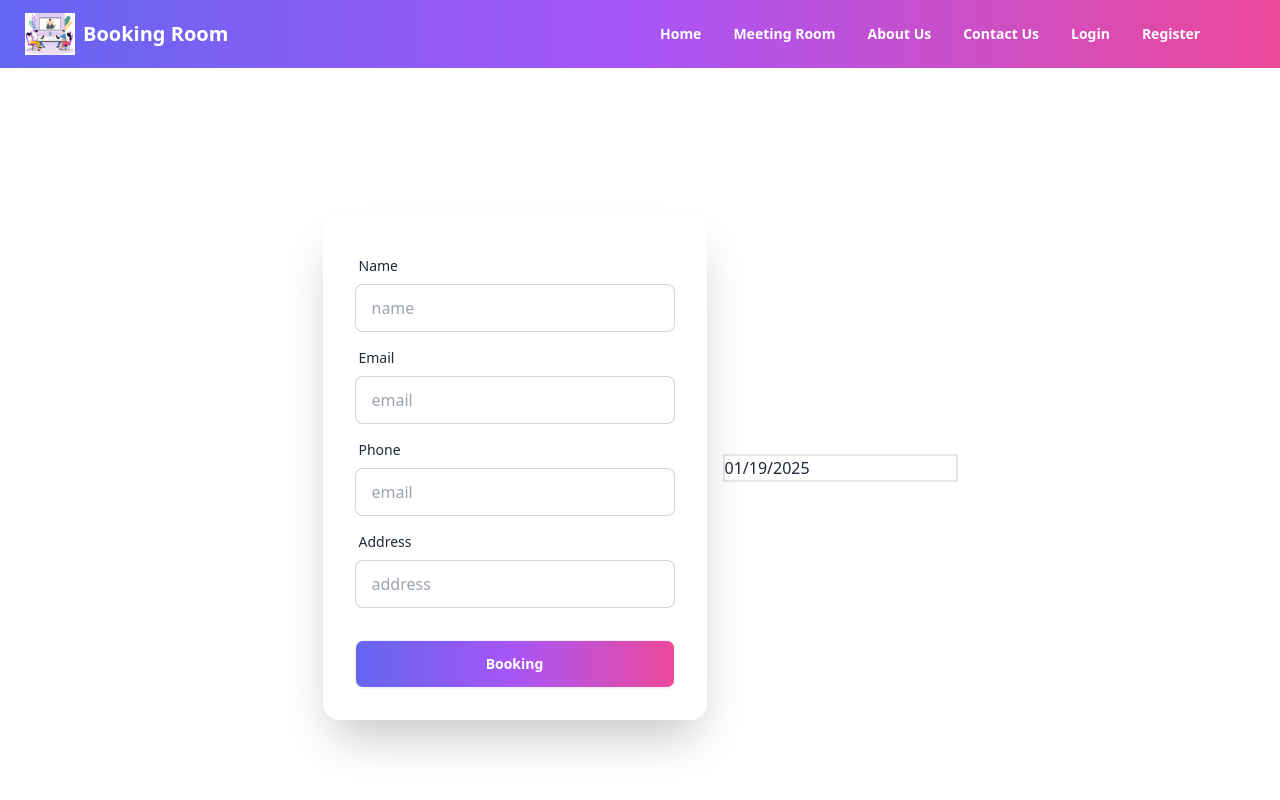
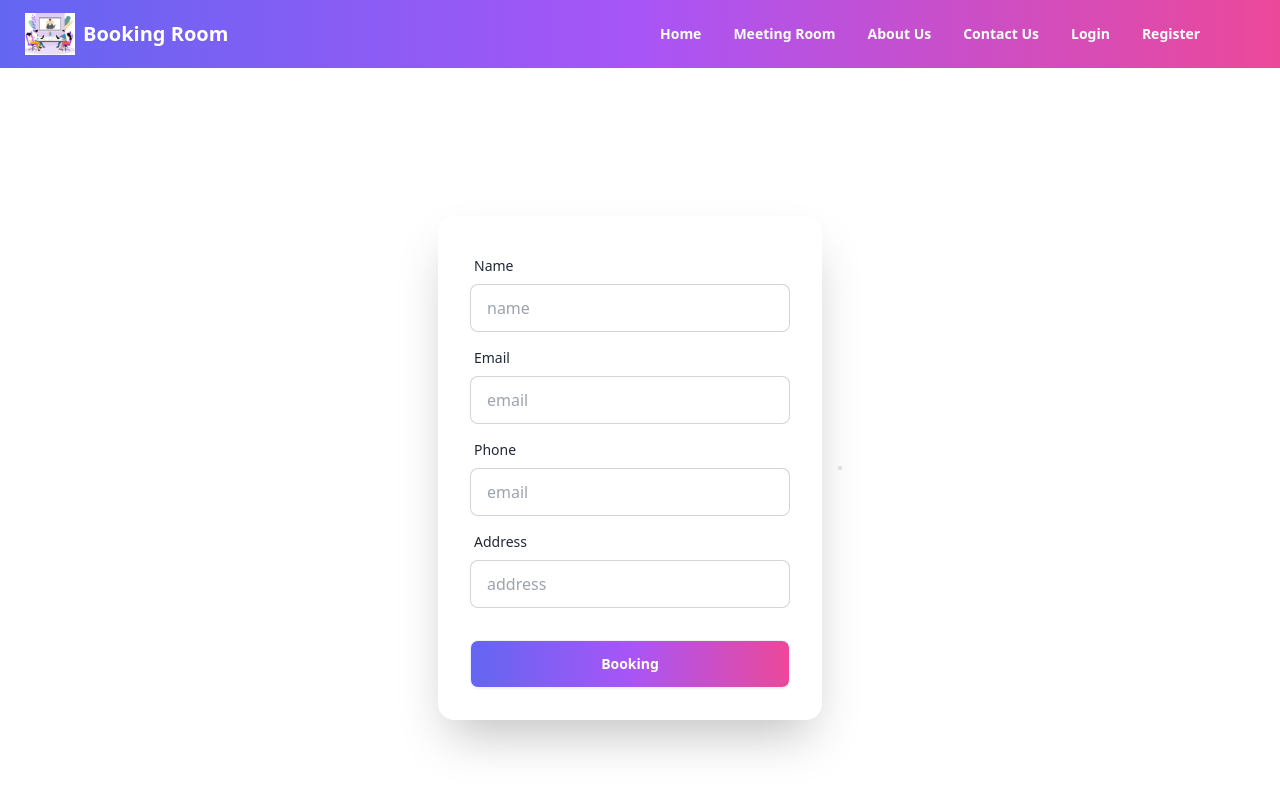
Before and after one commit to nobabsarkar/Level2-assignment5-client, a React (Vite) app: page /bookingPage in a window 1280 px wide. Shown: the top 800 px of the page. Built offline with nearby package versions, Linux system fonts and the light colour scheme.

Commit message:
setup redme file

```diff
--- a/src/component/BookingPage.tsx
+++ b/src/component/BookingPage.tsx
@@ -1,24 +1,20 @@
-import { useState } from "react";
-import DatePicker from "react-datepicker";
-
 import "react-datepicker/dist/react-datepicker.css";
 import { useCurrentUser } from "../redux/api/auth/authSlice";
 import { useAppSelector } from "../redux/hooks";
 
 const BookingPage = () => {
-  const [startDate, setStartDate] = useState(new Date());
+  // const [startDate, setStartDate] = useState(new Date());
 
   const userData = useAppSelector(useCurrentUser);
-  console.log(userData);
 
   return (
     <div className="hero min-h-screen">
       <div className="hero-content flex-col lg:flex-row-reverse w-full">
         <div className="text-center lg:text-left border-2">
-          <DatePicker
+          {/* <DatePicker
             selected={startDate}
             onChange={(date) => setStartDate(date)}
-          />
+          /> */}
         </div>
         <div className="card bg-base-100 w-full max-w-sm shrink-0 shadow-2xl">
           <form className="card-body">
@@ -30,7 +26,7 @@ const BookingPage = () => {
                 type="email"
                 placeholder="name"
                 className="input input-bordered"
-                defaultValue={userData?.name}
+                // defaultValue={userData?.name}
                 readOnly
                 required
               />
--- a/src/redux/api/baseApi.ts
+++ b/src/redux/api/baseApi.ts
@@ -3,7 +3,7 @@ import { createApi, fetchBaseQuery } from "@reduxjs/toolkit/query/react";
 export const baseApi = createApi({
   reducerPath: "api",
   baseQuery: fetchBaseQuery({
-    baseUrl: "http://localhost:5000/api",
+    baseUrl: "https://asssignment-server-5.vercel.app/api",
     credentials: "include",
   }),
   endpoints: () => ({}),
```
Also changed, not shown: 2 other files (tests, documents, lock files or other folders).
